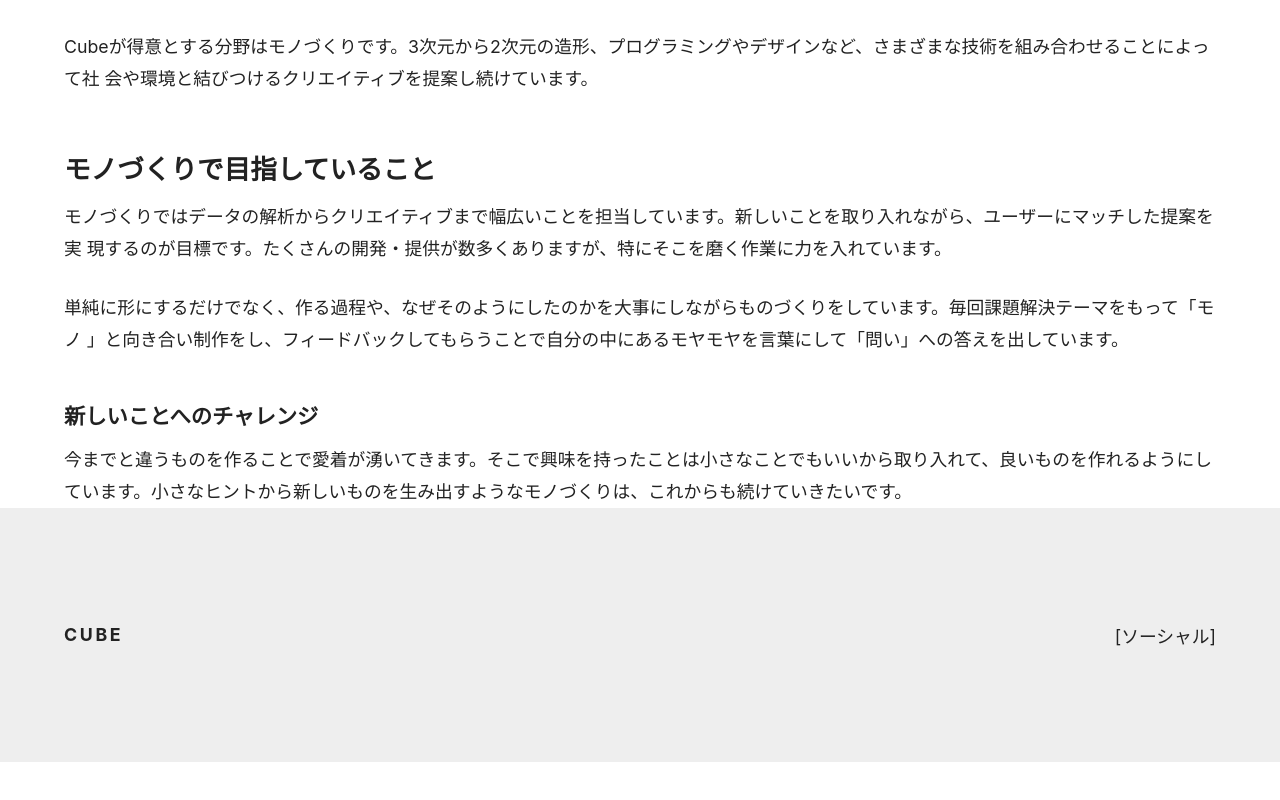
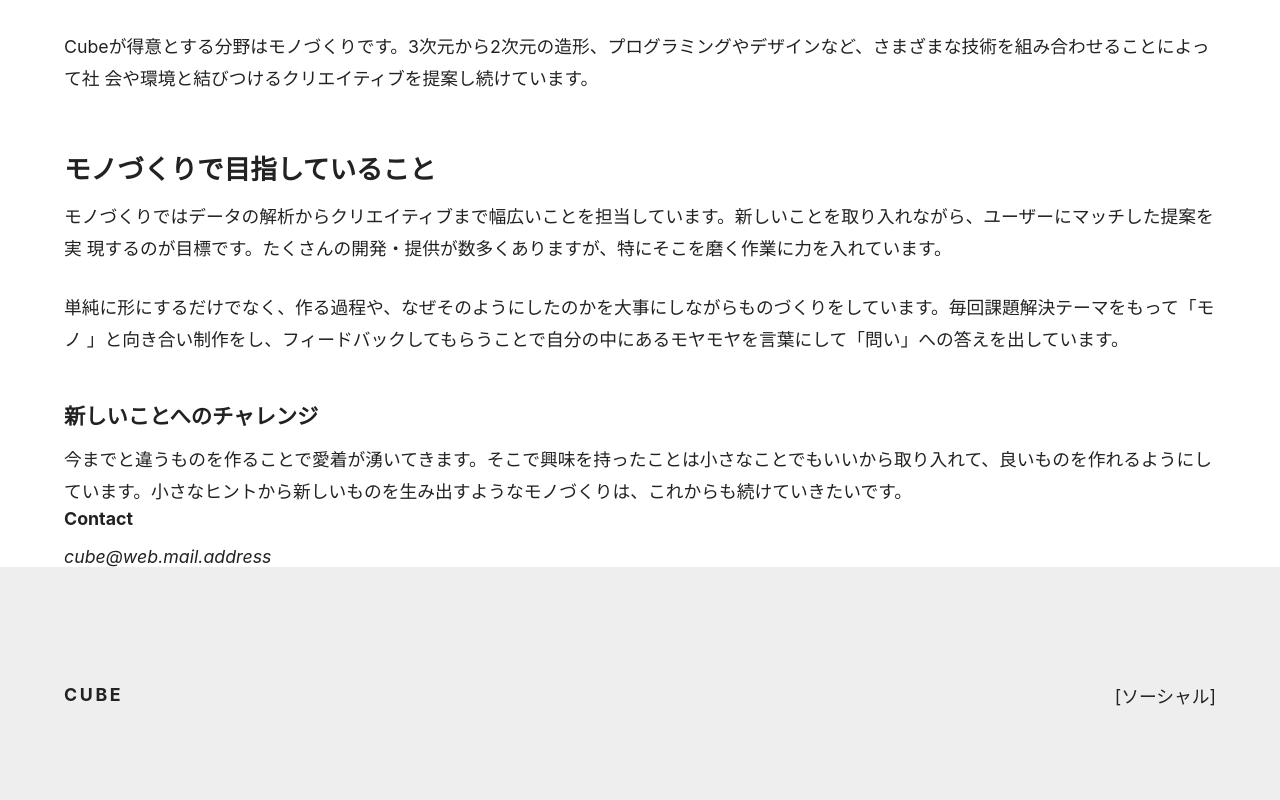
Before and after one commit to itc-s22022/chap1-finished, a Next.js app: page /about in a window 1280 px wide. Shown: the part 475-1275 px from the top of the page. Before the commit the page ends 1237 px from the top, so only its background shows below. Built offline with nearby package versions, Linux system fonts and the light colour scheme.

Commit message:
4.7 Contact作成

```diff
--- /dev/null
+++ b/components/contact.js
@@ -0,0 +1,10 @@
+import styles from 'styles/contact.module.css'
+
+export default function Contact () {
+  return (
+    <div className={styles.stack}>
+      <h3 className={styles.heading}>Contact</h3>
+      <address>cube@web.mail.address</address>
+    </div>
+  )
+}
--- a/pages/about.js
+++ b/pages/about.js
@@ -1,6 +1,7 @@
 import Container from 'components/container'
 import Hero from 'components/hero'
 import PostBody from 'components/post-body'
+import Contact from 'components/contact'
 
 export default function About() {
   return (
@@ -27,6 +28,8 @@ export default function About() {
           ています。小さなヒントから新しいものを生み出すようなモノづくりは、これからも続けていきたいです。
         </p>
       </PostBody>
+
+      <Contact />
     </Container>
   )
 }
--- /dev/null
+++ b/styles/contact.module.css
@@ -0,0 +1,7 @@
+.stack > * + * {
+    margin-top: var(--stack-space, 1em);
+}
+
+.heading {
+    font-size: var(--body);
+}
```
